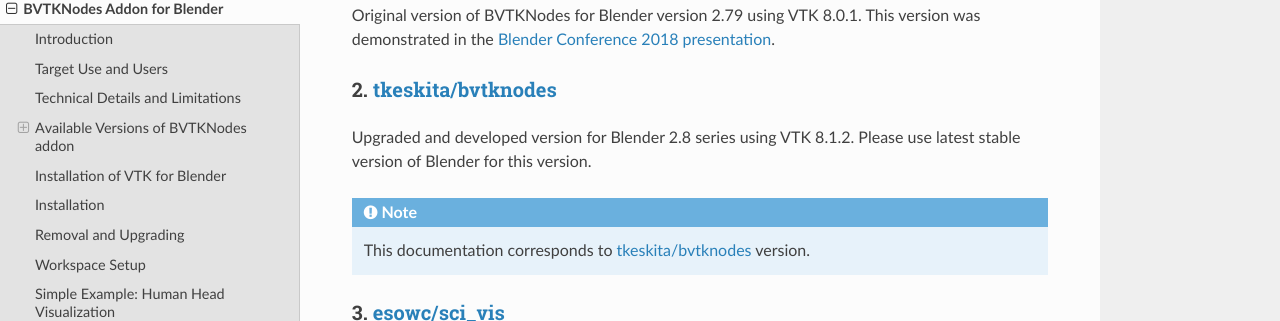
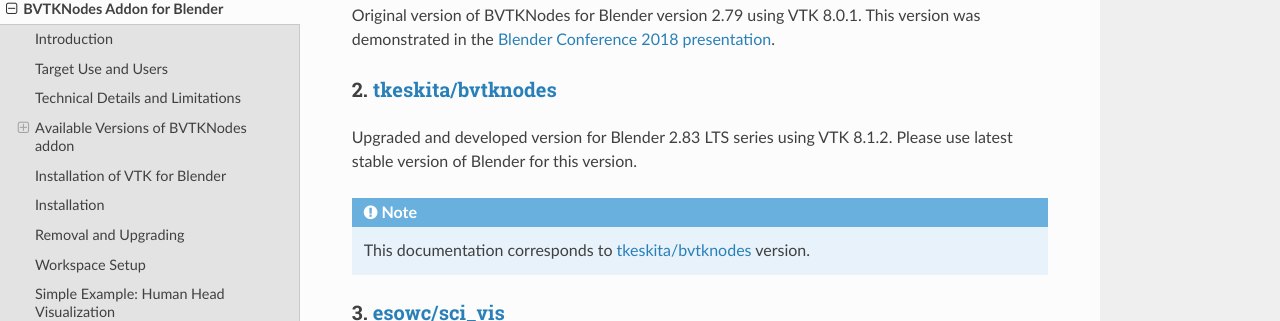
Before and after one commit to simboden/BVtkNodes, a Sphinx documentation site: the page built from docs/BVTKNodes.rst, in a window 1280 px wide and 900 px high, scrolled down 2124 px. Shown: the part 130-451 px from the top of the window. Built offline with Sphinx 7.4.7 and the Read the Docs theme 2.0.0, drawn with Linux system fonts in a browser that asks for light colours; some of the changed lines change nothing that is shown; some of the changed text lies outside the part shown.

Commit message:
Minor docs updates

```diff
--- a/docs/BVTKNodes.rst
+++ b/docs/BVTKNodes.rst
@@ -99,7 +99,7 @@
 2. `tkeskita/bvtknodes <https://github.com/tkeskita/BVtkNodes>`_
 ^^^^^^^^^^^^^^^^^^^^^^^^^^^^^^^^^^^^^^^^^^^^^^^^^^^^^^^^^^^^^^^^
 
-Upgraded and developed version for Blender 2.8 series using VTK
+Upgraded and developed version for Blender 2.83 LTS series using VTK
 8.1.2. Please use latest stable version of Blender for this version.
 
 .. note::
@@ -482,10 +482,6 @@
    include `pyopenvdb`, the node shows an error message instead of the
    options listed below.
 
-   If you would like instructions on how to build such a
-   custom Blender on Linux,
-   `please like this post <https://blenderartists.org/t/bvtknodes-gallery/1161079/52>`_.
-
 
 This node converts 3D VTK image data (*vtkImageData*) into
 OpenVDB grids, saves them to a **.vdb** file at the location
@@ -735,7 +731,7 @@
 Other Resources
 ---------------
 
-There are some examples in `Blenderartists BVTKNodes gallery discussion thread <https://blenderartists.org/t/bvtknodes-gallery/1161079/21>`_.
+There are some examples in `Blenderartists BVTKNodes gallery discussion thread <https://blenderartists.org/t/bvtknodes-gallery/1161079>`_.
 
 .. _help:
 
```
